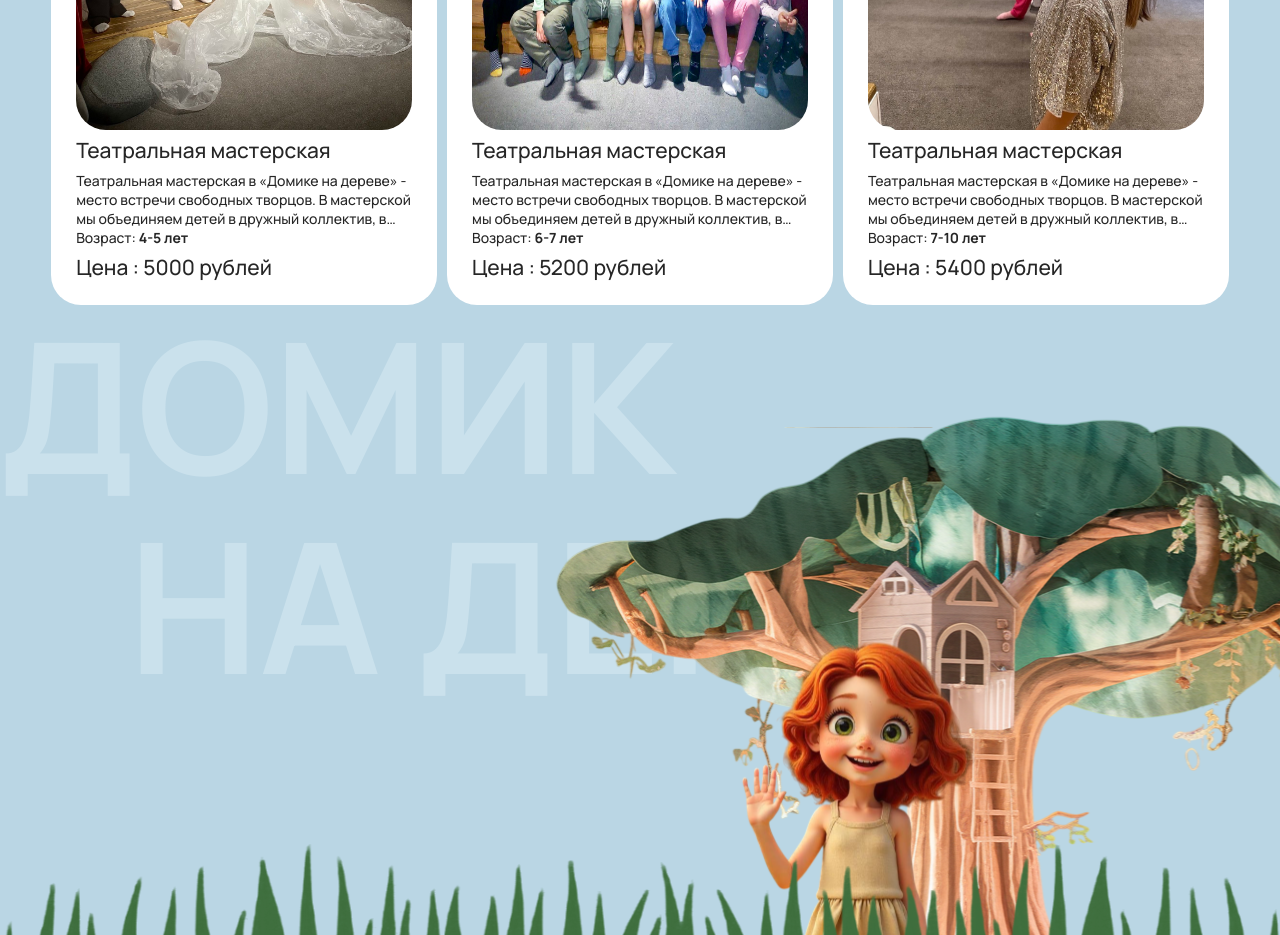
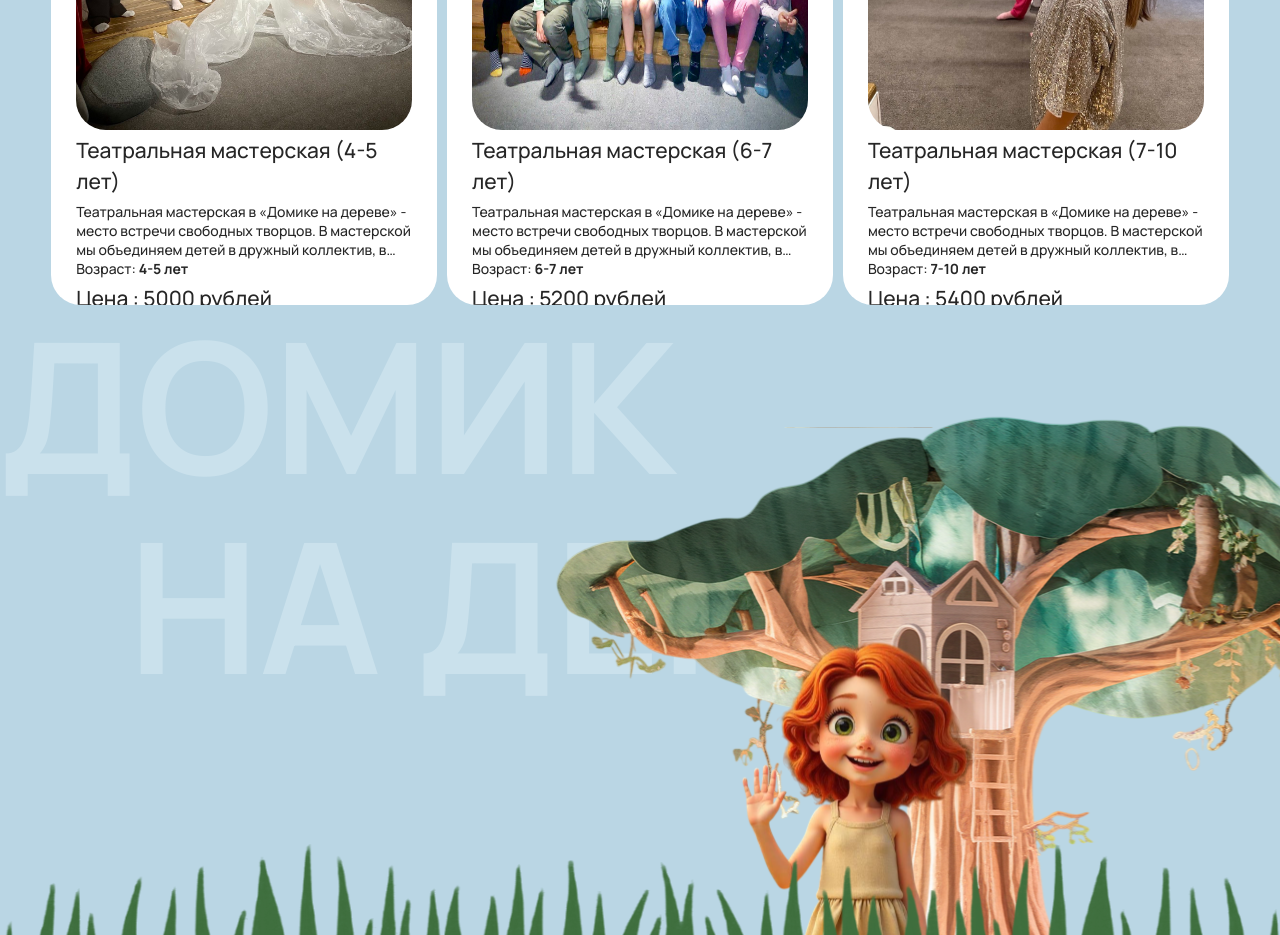
Before and after one commit to simonagleev/domik_na_dereve, a Next.js app: page /creativeWorkshops in a window 1280 px wide. Shown: the part 1740-2675 px from the top of the page. Built offline with nearby package versions, Linux system fonts and the light colour scheme.

Commit message:
Update component.js шт cards

```diff
--- a/src/app/creativeWorkshops/components/cards/component.js
+++ b/src/app/creativeWorkshops/components/cards/component.js
@@ -16,6 +16,9 @@ const cardsData = [
             Умение работать в группе, договариваться, уважать и признавать мнение друг друга - навыки, которые уже совсем скоро понадобятся каждому первокласснику.`,
         age: null,
         imageUrl: `/img/creative_workshops/soft_school.jpg`,
+        schedule: [
+            'Вторник и четверг с 17:20 до 18:20',
+        ],
     },
     {
         name: `Английский в театре`,
@@ -29,6 +32,9 @@ const cardsData = [
             Дети проживут целую историю на сцене и удивят родителей своим уровнем языка.`,
         age: `6-9 лет`,
         imageUrl: `/img/creative_workshops/english.jpg`,
+        schedule: [
+            'Вторник и четверг с 18:40 до 19:40',
+        ],
     },
     {
         name: `Солнечная мастерская`,
@@ -37,9 +43,12 @@ const cardsData = [
             Мы не пытаемся их чему-то научить, а показываем всю красоту мира и его многогранность.`,
         age: `4-7 лет`,
         imageUrl: `/img/creative_workshops/sunny_workshop.jpg`,
+        schedule: [
+            'Вторник и четверг с 11:00 до 12:00',
+        ],
     },
     {
-        name: `Театральная мастерская`,
+        name: `Театральная мастерская (4-5 лет)`,
         price: 5000,
         description: `Театральная мастерская в «Домике на дереве» - место встречи свободных творцов.
             В мастерской мы объединяем детей в дружный коллектив, в котором каждый свободен в самовыражении.
@@ -50,9 +59,12 @@ const cardsData = [
             Наша миссия – показать детям, что мир велик и никто в нем не лишний.`,
         age: `4-5 лет`,
         imageUrl: `/img/creative_workshops/theater_4-5.jpg`,
+        schedule: [
+            'Вторник и четверг с 17:30 до 18:30',
+        ],
     },
     {
-        name: `Театральная мастерская`,
+        name: `Театральная мастерская (6-7 лет)`,
         price: 5200,
         description: `Театральная мастерская в «Домике на дереве» - место встречи свободных творцов.
             В мастерской мы объединяем детей в дружный коллектив, в котором каждый свободен в самовыражении.
@@ -63,9 +75,13 @@ const cardsData = [
             Наша миссия – показать детям, что мир велик и никто в нем не лишний.`,
         age: `6-7 лет`,
         imageUrl: `/img/creative_workshops/theater_6-7.jpg`,
+        schedule: [
+            '1 группа: понедельник и среда с 17:30 - 18:30',
+            '2 группа: понедельник и среда с 18:40 - 19:40',
+        ],
     },
     {
-        name: `Театральная мастерская`,
+        name: `Театральная мастерская (7-10 лет)`,
         price: 5400,
         description: `Театральная мастерская в «Домике на дереве» - место встречи свободных творцов.
             В мастерской мы объединяем детей в дружный коллектив, в котором каждый свободен в самовыражении.
@@ -76,6 +92,10 @@ const cardsData = [
             Наша миссия – показать детям, что мир велик и никто в нем не лишний.`,
         age: `7-10 лет`,
         imageUrl: `/img/creative_workshops/theater_7-10.jpg`,
+        schedule: [
+            '1 группа: вторник и четверг с 09:30 - 10:50',
+            '2 группа: понедельник и среда с 14:30 - 15:50',
+        ],
     },
 ]
 
```
